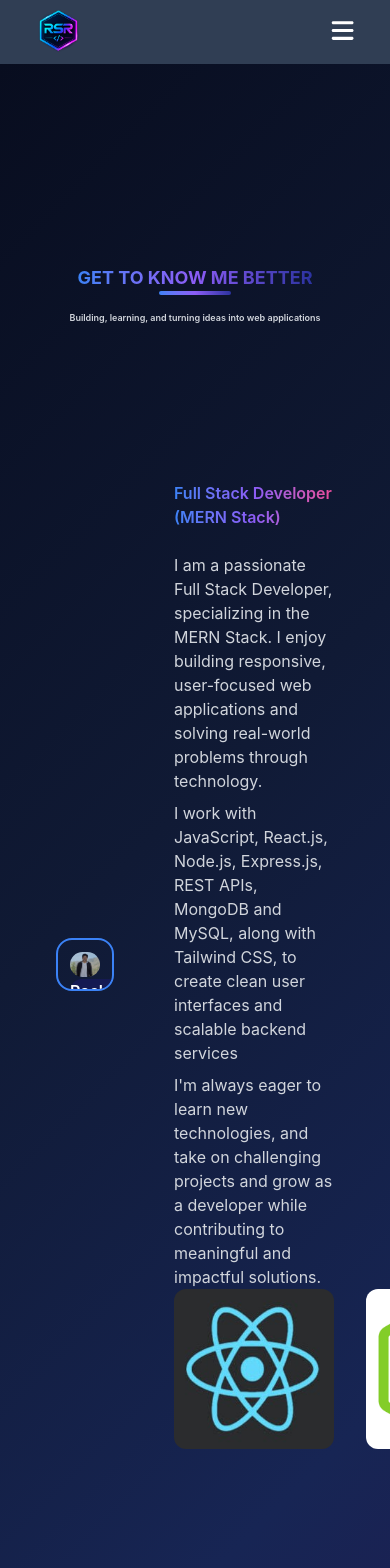
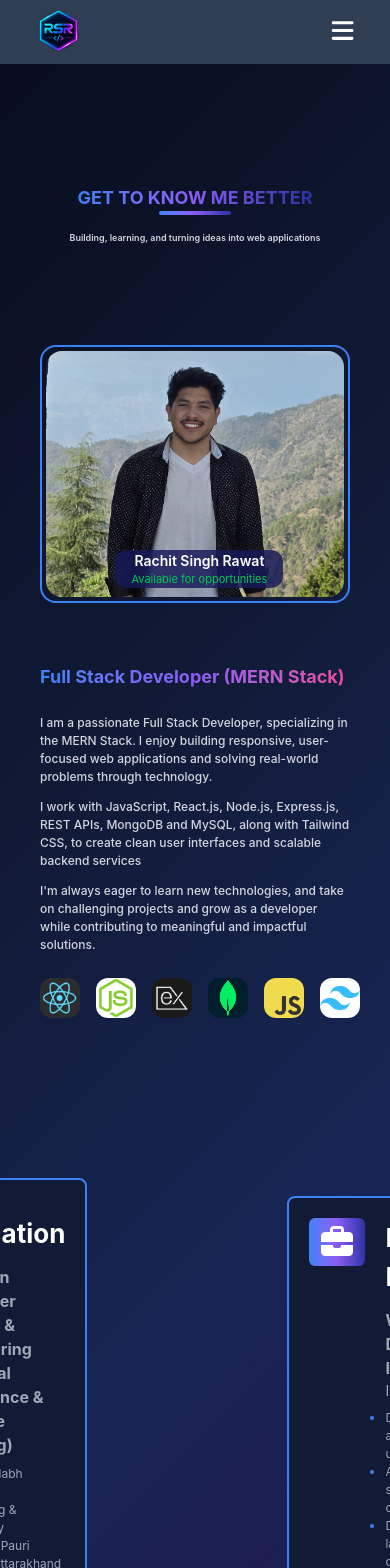
Before and after one commit to RachitRawat720/portfolio-website, a React (Vite) app: page /about in a window 390 px wide. Shown: the top 1568 px of the page. Built offline with nearby package versions, Linux system fonts and the light colour scheme.

Commit message:
responsivity of about page

```diff
--- a/src/components/About.jsx
+++ b/src/components/About.jsx
@@ -53,7 +53,7 @@ const about = () => {
     }, [])
 
     return (
-        <div className='px-10 pt-20 pb-10 overflow-hidden bg-[linear-gradient(135deg,#080D1F_0%,#101A35_35%,#172554_65%,#24164F_100%)]'>
+        <div className='px-10 pt-10 pb-10 overflow-hidden bg-[linear-gradient(135deg,#080D1F_0%,#101A35_35%,#172554_65%,#24164F_100%)]'>
             <motion.div
                 initial = {{
                     opacity: 0,
@@ -77,7 +77,7 @@ const about = () => {
                         screenSize === 'small'? 0.8 :
                         screenSize === 'extraSmall'? 0.8 : ""
                 }}
-                className='flex flex-col justify-center items-center pt-30 pb-35 '>
+                className='flex flex-col justify-center items-center pt-20 pb-25 sm:pt-30 sm:pb-35 md:pt-40 md:pb-50 '>
                 <h1 className='text-[18px] xs:text-[20px] sm:text-[24px] md:text-[30px] lg:text-[36px] xl:text-[40px] font-bold bg-linear-to-r from-[#3B82F6] via-[#8B5CF6] to-[#3239b9d2] bg-clip-text text-transparent'>GET TO KNOW ME BETTER</h1>
 
                 <div className='h-1 w-18 xs:w-20 sm:w-30 md:w-40 bg-linear-to-r from-[#3B82F6] via-[#8B5CF6] to-[#3239b9d2] rounded-4xl'></div>
@@ -85,47 +85,47 @@ const about = () => {
                 <h3 className='text-[9px] xs:text-[10px] sm:text-[12px] md:text-[15px] lg:text-[18px] xl:text-[20px] font-semibold text-gray-300 mt-4'>Building, learning, and turning ideas into web applications</h3>
             </motion.div>
 
-            <div className='flex justify-center items-center gap-15 p-4'>
-                <motion.div className='flex lg:w-[50%] xl:w-[40%] overflow-hidden p-3 border-[#3B82F6] border-2 rounded-2xl relative'>
+            <div className='flex flex-col lg:flex-row justify-center items-center gap-15'>
+                <motion.div className='flex w-full xs:w-[80%] sm:w-[70%] md:w-[55%] lg:w-[50%] xl:w-[40%] overflow-hidden p-1 sm:p-2 border-[#3B82F6] border-2 rounded-2xl relative'>
                     <img src={img} alt="profile image" className='rounded-2xl w-full h-auto'/>
-                    <motion.div className='absolute top-[80%] lg:left-[24%] xl:left-[20%] bg-[#171a59d2] lg:px-8 py-0 rounded-xl'>
-                        <h3 className='font-semibold text-white lg:text-[16px] xl:text-[20px]'>Rachit Singh Rawat</h3>
-                        <h4 className='text-green-500 lg:text-[12px] xl:text-[16px]'>Available for opportunities</h4>
+                    <motion.div className='flex flex-col items-center justify-center absolute top-[80%] left-[24%] sm:left-[28%] md:left-[26%] lg:left-[24%] xl:left-[20%] bg-[#171a59d2] px-4 lg:px-8 py-0 rounded-xl'>
+                        <h3 className='font-semibold text-white text-[14px] xs:text-[14px] md:text-[16px] lg:text-[18px] xl:text-[20px]'>Rachit Singh Rawat</h3>
+                        <h4 className='text-green-500 text-[11px] xs:text-[11px] md:text-[12px] lg:text-[14px] xl:text-[16px]'>Available for opportunities</h4>
                     </motion.div>
                 </motion.div>
 
-                <motion.div className='w-[60%]'>
+                <motion.div className='w-full sm:w-[90%] lg:w-[50%] xl:w-[60%]'>
 
-                    <h2 className='lg:text-[25px] xl:text-[28px] font-semibold bg-linear-to-r from-[#3B82F6] via-[#8B5CF6] to-[#EC4899] bg-clip-text text-transparent xl:mt-4'><TypingText text='Full Stack Developer (MERN Stack)' /></h2><br />
+                    <h2 className='text-[18px] xs:text-[20px] sm:text-[23px] md:text-[26px] lg:text-[25px] xl:text-[28px] font-bold bg-linear-to-r from-[#3B82F6] via-[#8B5CF6] to-[#EC4899] bg-clip-text text-transparent xl:mt-4'><TypingText text='Full Stack Developer (MERN Stack)' /></h2><br />
 
-                    <div className='flex flex-col'>
-                        <p className='text-gray-300 lg:text-[15px] xl:text-[16px]'>
+                    <div className='flex flex-col gap-3'>
+                        <p className='text-gray-300 font-medium text-[12px] xs:text-[13px] sm:text-[14px] md:text-[15px] xl:text-[16px]'>
                         I am a passionate Full Stack Developer, specializing in the MERN Stack. I enjoy building responsive, user-focused web applications and solving real-world problems through technology.
                         </p>
 
-                        <p className='text-gray-300 lg:text-[15px] xl:text-[16px] mt-2'>
+                        <p className='text-gray-300 font-medium text-[12px] xs:text-[13px] sm:text-[14px] md:text-[15px] xl:text-[16px]'>
                             I work with JavaScript, React.js, Node.js, Express.js, REST APIs, MongoDB and MySQL, along with Tailwind CSS, to create clean user interfaces and scalable backend services
                         </p>
 
-                        <p className='text-gray-300 lg:text-[15px] xl:text-[16px] mt-2'>
+                        <p className='text-gray-300 font-medium text-[12px] xs:text-[13px] sm:text-[14px] md:text-[15px] xl:text-[16px]'>
                             I'm always eager to learn new technologies, and take on challenging projects and grow as a developer while contributing to meaningful and impactful solutions.
                         </p>
                     </div>
 
-                    <div className='flex gap-8 lg:mt-6 xl:mt-8'>
-                        <img src={react_img} alt="" className='lg:h-13 lg:w-13 xl:h-15 xl:w-15 rounded-xl'/>
-                        <img src={node_img} alt="" className='lg:h-13 lg:w-13 xl:h-15 xl:w-15 rounded-xl'/>
-                        <img src={express_img} alt="" className='lg:h-13 lg:w-13 xl:h-15 xl:w-15 rounded-xl'/>
-                        <img src={mongoDB_img} alt="" className='lg:h-13 lg:w-13 xl:h-15 xl:w-15 rounded-xl'/>
-                        <img src={JavaScript_img} alt="" className='lg:h-13 lg:w-13 xl:h-15 xl:w-15 rounded-xl'/>
-                        <img src={tailwind_img} alt="" className='lg:h-13 lg:w-13 xl:h-15 xl:w-15 rounded-xl'/>
+                    <div className='flex gap-4 sm:gap-5 md:gap-8 mt-6 xl:mt-8'>
+                        <img src={react_img} alt="" className='h-10 w-10 sm:h-12 sm:w-12 md:h-15 md:w-15 lg:h-13 lg:w-13 xl:h-15 xl:w-15 rounded-xl'/>
+                        <img src={node_img} alt="" className='h-10 w-10 sm:h-12 sm:w-12 md:h-15 md:w-15 lg:h-13 lg:w-13 xl:h-15 xl:w-15 rounded-xl'/>
+                        <img src={express_img} alt="" className='h-10 w-10 sm:h-12 sm:w-12 md:h-15 md:w-15 lg:h-13 lg:w-13 xl:h-15 xl:w-15 rounded-xl'/>
+                        <img src={mongoDB_img} alt="" className='h-10 w-10 sm:h-12 sm:w-12 md:h-15 md:w-15 lg:h-13 lg:w-13 xl:h-15 xl:w-15 rounded-xl'/>
+                        <img src={JavaScript_img} alt="" className='h-10 w-10 sm:h-12 sm:w-12 md:h-15 md:w-15 lg:h-13 lg:w-13 xl:h-15 xl:w-15 rounded-xl'/>
+                        <img src={tailwind_img} alt="" className='h-10 w-10 sm:h-12 sm:w-12 md:h-15 md:w-15 lg:h-13 lg:w-13 xl:h-15 xl:w-15 rounded-xl'/>
                     </div>
 
                 </motion.div>
             </div>
 
             <div className='flex justify-center items-center mt-40 gap-50 mb-20'>
-                <motion.div initial={{opacity: 0, x: -300, y: 100, scale: 0.3}} whileInView={{opacity: 1, x: 0,y: 0, scale: 1}} transition={{duration: 2}} viewport={{ once: true, amount: 0.4 }} className='border-[#3B82F6] border-2 rounded-lg flex p-5 py-8.5 gap-5
+                <motion.div className='border-[#3B82F6] border-2 rounded-lg flex p-5 py-8.5 gap-5
                 bg-[#111B36] w-full h-full'>
                     <div className='flex p-2 h-12 rounded-md justify-center bg-linear-to-r from-[#3B82F6] via-[#8B5CF6] to-[#3239b9d2]'>
                         <FontAwesomeIcon icon={faGraduationCap} color='white' size='2x'/>
@@ -148,8 +148,7 @@ const about = () => {
                     </div>
                 </motion.div>
 
-                <motion.div initial={{opacity: 0, x: 300, y: 100, scale: 0.3}} whileInView={{opacity: 1, x: 0, y: 0, scale: 1}} transition={{duration: 2}} viewport={{ once: true, amount: 0.4 }}
-                className='border-[#3B82F6] bg-[#111B36] border-2 rounded-lg flex p-5 gap-5 w-full h-full'>
+                <motion.div className='border-[#3B82F6] bg-[#111B36] border-2 rounded-lg flex p-5 gap-5 w-full h-full'>
                     <div className='flex p-2 h-12 rounded-md justify-center bg-linear-to-r from-[#3B82F6] via-[#8B5CF6] to-[#3239b9d2]'>
                         <FontAwesomeIcon icon={faBriefcase} color='white' size='2x'/>
                     </div>
```
